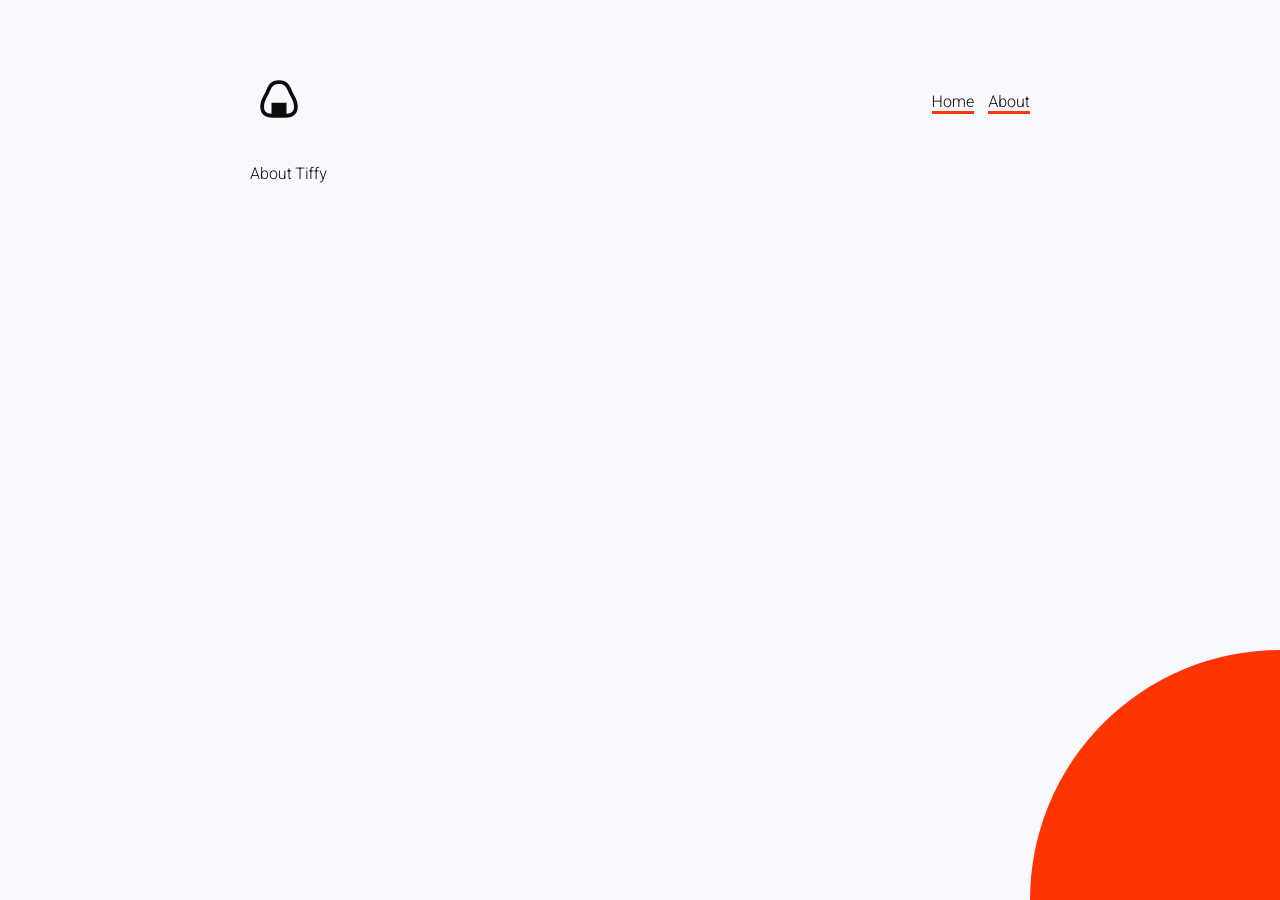
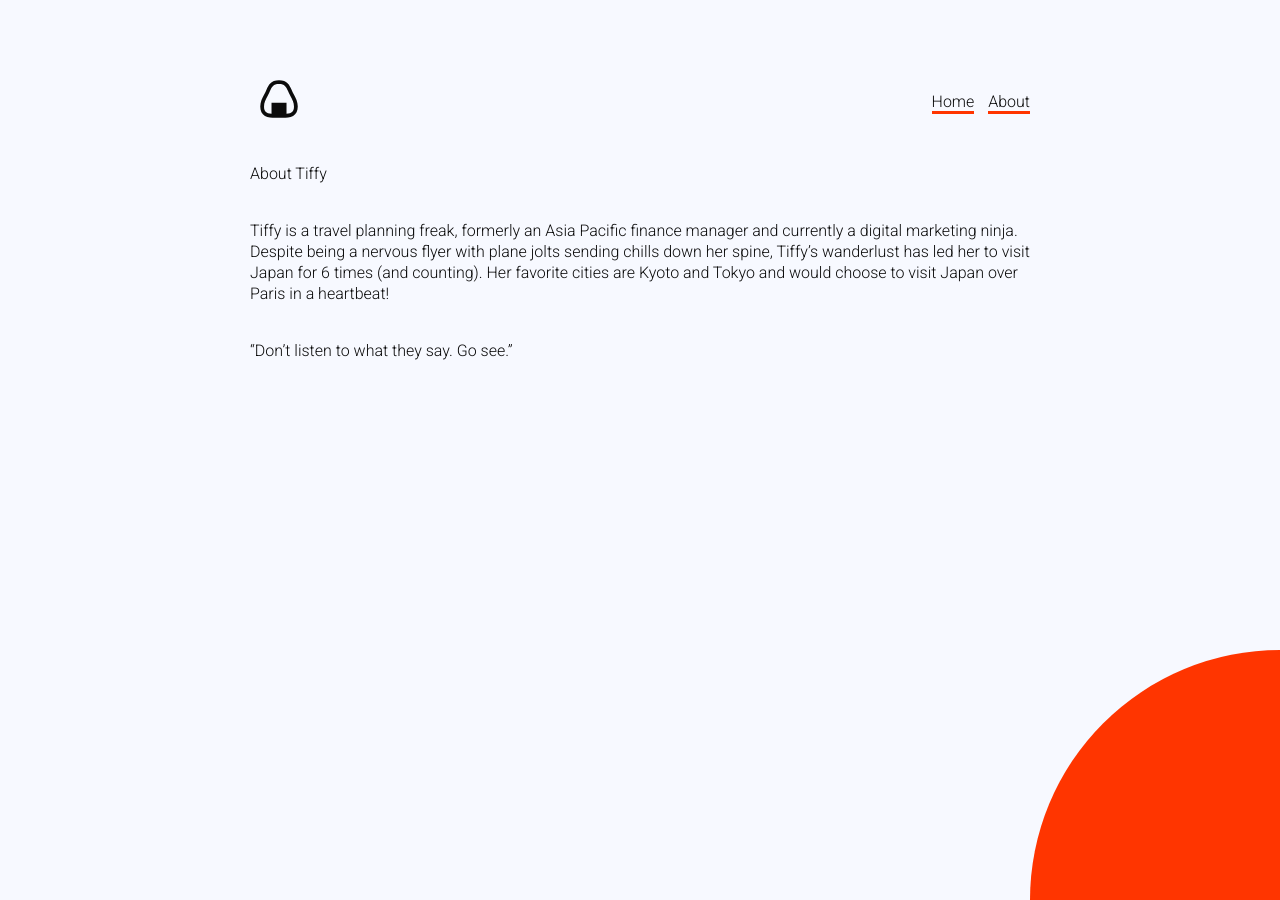
Before and after one commit to jacoviellodevin/anightinjapan, a Jekyll site: the page built from about.markdown, in a window 1280 px wide. Built offline with Jekyll 4.4.1, drawn with Linux system fonts in a browser that asks for light colours.

Commit message:
Updated About

```diff
--- a/about.markdown
+++ b/about.markdown
@@ -5,3 +5,9 @@
 ---
 
 About Tiffy
+
+\
+Tiffy is a travel planning freak, formerly an Asia Pacific finance manager and currently a digital marketing ninja. Despite being a nervous flyer with plane jolts sending chills down her spine, Tiffy’s wanderlust has led her to visit Japan for 6 times (and counting). Her favorite cities are Kyoto and Tokyo and would choose to visit Japan over Paris in a heartbeat!
+
+\
+“Don't listen to what they say. Go see.”
```
